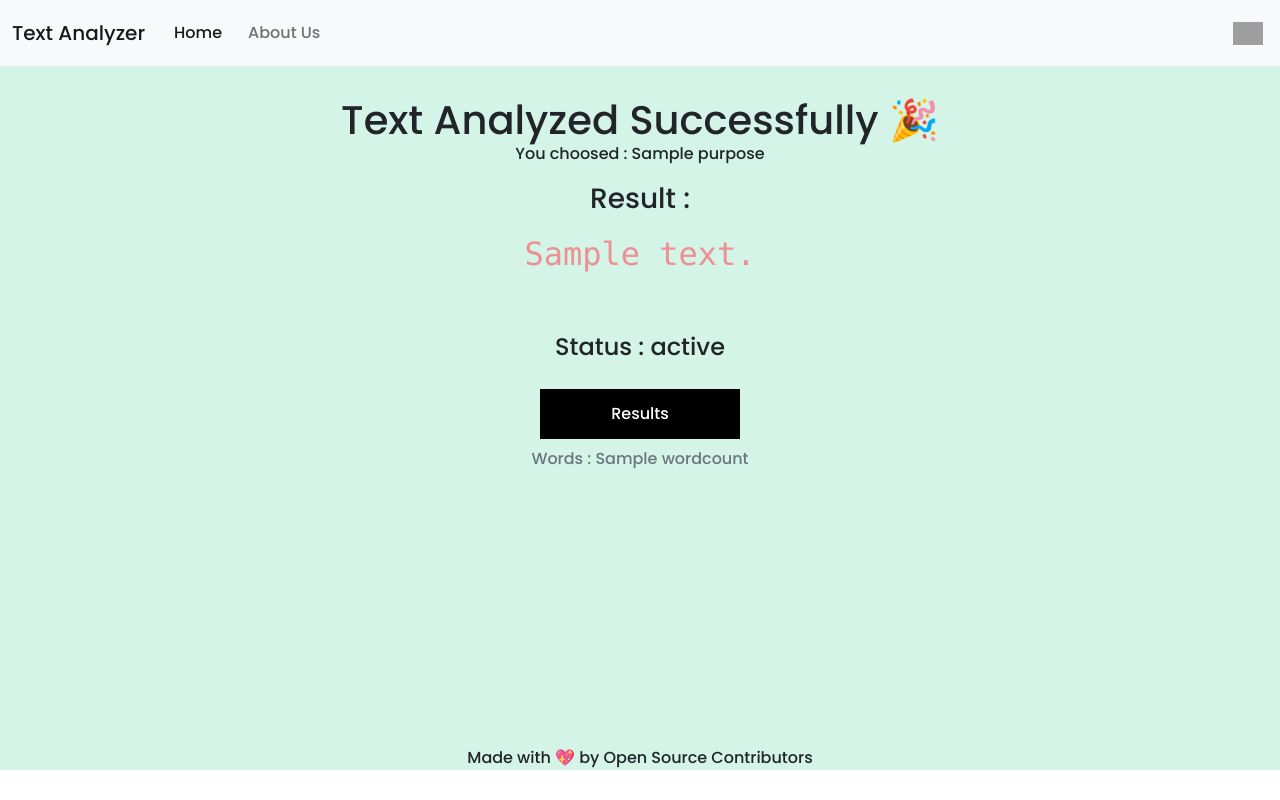
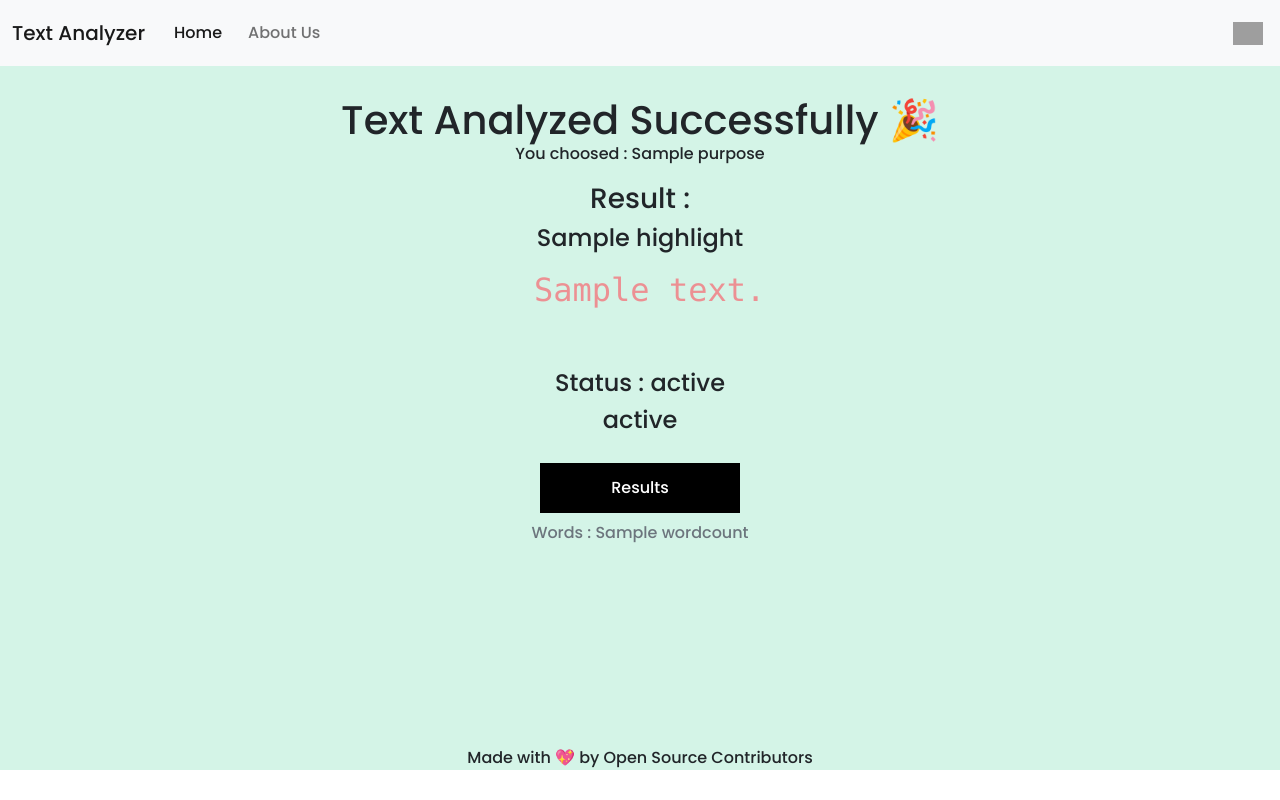
Before and after one commit to rockingrohit9639/TextAnalyzer, a Django app: template templates/analyze.html in a window 1280 px wide. Run offline with Django 3.2, Linux system fonts and the light colour scheme; the template is opened without the code that fills it: most values are stand-ins (such as "Sample title", 1, 10 or a date in 2020); some libraries are stand-ins or nearby versions; grey boxes are pictures that could not be loaded.

Commit message:
Update analyze.html

```diff
--- a/templates/analyze.html
+++ b/templates/analyze.html
@@ -4,11 +4,20 @@
 <h1 class="header">Text Analyzed Successfully 🎉</h1>
 <p>You choosed : {{purpose}}</p>
 <h3>Result : </h3>
-<p><pre id="analyzed_text"> {{analyzed_text}} </pre></p>
+
+{% if highlight %}
+<h4> {{ highlight }} </h4>
+{% endif %}
+
+<p><pre id="analyzed_text"> {{analyzed_text}}</pre></p>
 <hr />
 
 {% if status %}
 <h4> Status : {{ status }} </h4>
+{% endif %}
+
+{% if status2 %}
+<h4> {{ status2 }} </h4>
 <a href="gallery/"><button>Results</button></a>
 {% endif %}
 
```
